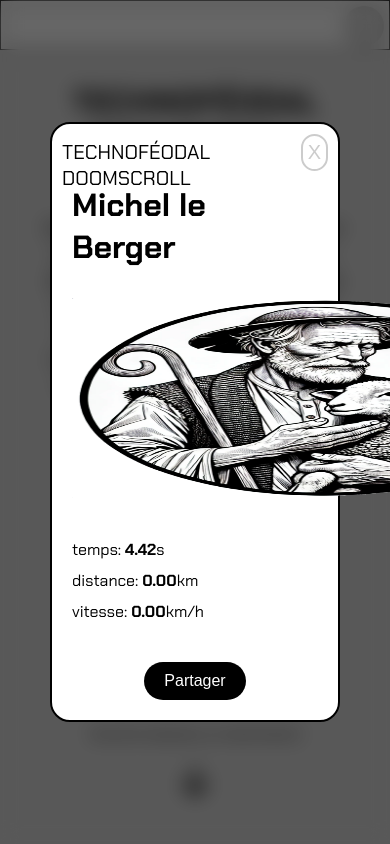
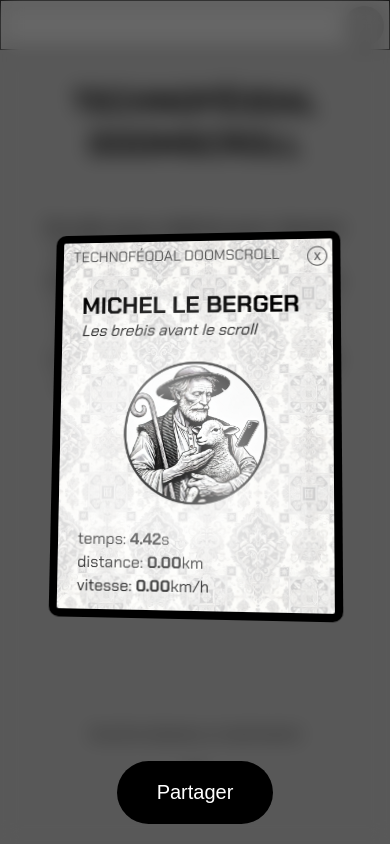
Before and after one commit to thibaut-evrard/babylon-doomscroll, a Next.js app in the folder web/: page / in a window 390 px wide. Both pictures are taken after a click on the button 364 px from the left and 26 px from the top of the page. Shown: the top 844 px of the page. Built offline with nearby package versions, Linux system fonts and the light colour scheme.

Commit message:
Improve shareable asset

```diff
--- a/web/src/components/Takeaway/index.tsx
+++ b/web/src/components/Takeaway/index.tsx
@@ -20,15 +20,16 @@ const Takeaway: FC<Props> = ({stats, onClose, onShare}) => {
   const speedInKmH = distanceInKm / timeInH;
 
   return (
-    <div className={styles.takeaway}>
+    <div className={styles.takeaway__backdrop}>
       <div className={styles.takeaway__card}>
+        <div className={styles.takeaway__card__shine} />
         <nav>
           <p>{CONTENT_SERVICE.global.title}</p>
-          <button className={styles.close} onClick={onClose}>
-            X
-          </button>
+          <button onClick={onClose}>ⓧ</button>
         </nav>
-        <h1>{trophy?.title}</h1>
+        <div className={styles.takeaway__card__trophy}>
+          <h2>{trophy?.title}</h2>
+          <i>{trophy?.description}</i>
           {trophy && (
             <Image
               src={trophy.image.src}
@@ -54,10 +55,11 @@ const Takeaway: FC<Props> = ({stats, onClose, onShare}) => {
               {STATS_CONTENT.speed.unit}
             </li>
           </ul>
+        </div>
+      </div>
       <button className={styles.takeaway__card__cta} onClick={onShare}>
         {CONTENT_SERVICE.shareable.cta}
       </button>
-      </div>
     </div>
   );
 };
--- a/web/src/components/Takeaway/styles.module.scss
+++ b/web/src/components/Takeaway/styles.module.scss
@@ -1,4 +1,40 @@
-.takeaway {
+@keyframes cardShine {
+  0% {
+    transform: translate(10%, 10%) rotateY(5deg) rotateX(5deg);
+  }
+  25% {
+    transform: translate(-10%, 10%);
+  }
+  50% {
+    transform: translate(-10%, -10%);
+  }
+  75% {
+    transform: translate(10%, -10%);
+  }
+  100% {
+    transform: translate(10%, 10%);
+  }
+}
+
+@keyframes cardAmbient {
+  0% {
+    transform: rotateY(5deg) rotateX(5deg);
+  }
+  25% {
+    transform: rotateY(-5deg) rotateX(5deg);
+  }
+  50% {
+    transform: rotateY(-5deg) rotateX(-5deg);
+  }
+  75% {
+    transform: rotateY(5deg) rotateX(-5deg);
+  }
+  100% {
+    transform: rotateY(5deg) rotateX(5deg);
+  }
+}
+
+.takeaway__backdrop {
   position: fixed;
   z-index: 2;
   padding: 50px;
@@ -12,48 +48,77 @@
 
   background-color: #0009;
   backdrop-filter: blur(10px);
+  perspective: 800px;
 
-  &__card {
-    border: 2px solid black;
-    position: relative;
-    width: clamp(200px, 100%, 500px);
-    height: clamp(300px, 100%, 600px);
-    padding: 60px 20px 20px 20px;
-    background-color: white;
-    border-radius: 20px;
+  & > button {
+    position: fixed;
+    bottom: 20px;
+  }
+}
+
+.takeaway__card__shine {
+  position: absolute;
+  left: 0;
+  top: 0;
+  width: 100%;
+  height: 100%;
+
+  background: radial-gradient(
+    circle,
+    rgba(255, 255, 255, 0) 0%,
+    rgba(255, 255, 255, 0.5) 30%,
+    rgba(255, 255, 255, 0) 80%
+  );
+
+  animation: cardShine 10s infinite ease-in-out;
+}
+
+.takeaway__card {
+  overflow: hidden;
+  aspect-ratio: 3 / 4;
+  width: min(100%, 400px);
 
   display: flex;
   flex-direction: column;
-    justify-content: space-between;
+  gap: 20px;
+  padding: 0 10px;
+
+  transform-style: preserve-3d;
+  animation: cardAmbient 10s infinite ease-in-out;
+
+  border: 8px solid black;
+  border-radius: 10px;
+  background-image: url('/assets/card/back.webp');
+  background-size: 200px;
+  background-repeat: repeat;
+  background-color: rgba(255, 255, 255, 0.8);
+  background-blend-mode: lighten;
 
   & > nav {
-      position: absolute;
-      top: 0;
-      left: 0;
-      padding: 10px;
-      width: 100%;
+    display: flex;
+    align-items: center;
+    justify-content: space-between;
+    color: #555;
+
+    p {
+      margin: 0;
+      font-size: 15px;
+    }
+
+    button {
+      padding: 0;
+      margin-right: -10px;
+      height: 30px;
+      width: 30px;
 
       display: flex;
       justify-content: center;
       align-items: center;
 
-      & > button {
-        position: absolute;
-        top: 10px;
-        right: 10px;
+      color: inherit;
+      font-family: inherit;
+      background-color: transparent;
     }
-      p {
-        padding-top: 5px;
-        margin: 0;
-      }
-    }
-
-    & > h1 {
-      margin: 0;
-    }
-
-    & > img {
-      height: 200px;
   }
 
   ul {
@@ -63,25 +128,30 @@
     li {
       list-style: none;
       padding: 0;
-        margin: 10px 0;
-      }
-    }
-
-    &__cta {
-      padding: 10px 20px;
-      font-size: 16px;
-      align-self: center;
-      width: fit-content;
+      margin: 2px 0;
     }
   }
 }
 
-.close {
-  padding: 5px;
-  align-self: flex-end;
+.takeaway__card__trophy {
+  display: flex;
+  flex-direction: column;
+  padding: 0 10px;
 
-  border: 2px solid #ccc;
-  color: #ccc;
-  background-color: transparent;
-  box-shadow: none;
+  h2 {
+    text-transform: uppercase;
   }
+
+  h2,
+  i {
+    margin: 0;
+  }
+
+  img {
+    padding: 20px;
+    align-self: center;
+    object-fit: contain;
+    width: 80%;
+    height: auto;
+  }
+}
--- a/web/src/store/index.ts
+++ b/web/src/store/index.ts
@@ -1,3 +1,4 @@
+import {CONTENT_SERVICE} from '@/config/content';
 import {TrophyContent} from '@/config/trophies';
 import {create} from 'zustand';
 
@@ -23,7 +24,7 @@ interface GameStore {
 }
 
 export const useGameStore = create<GameStore>((set) => ({
-  trophy: null,
+  trophy: CONTENT_SERVICE.trophies[0],
   setTrophy: (trophy) => set({trophy}),
   status: GameStatus.IDLE,
   setStatus: (status) => set({status}),
```
Also changed, not shown: web/public/assets/card/back.webp (added), web/public/assets/card/background.webp (added). Lines whose indentation alone changed are shown as unchanged.
